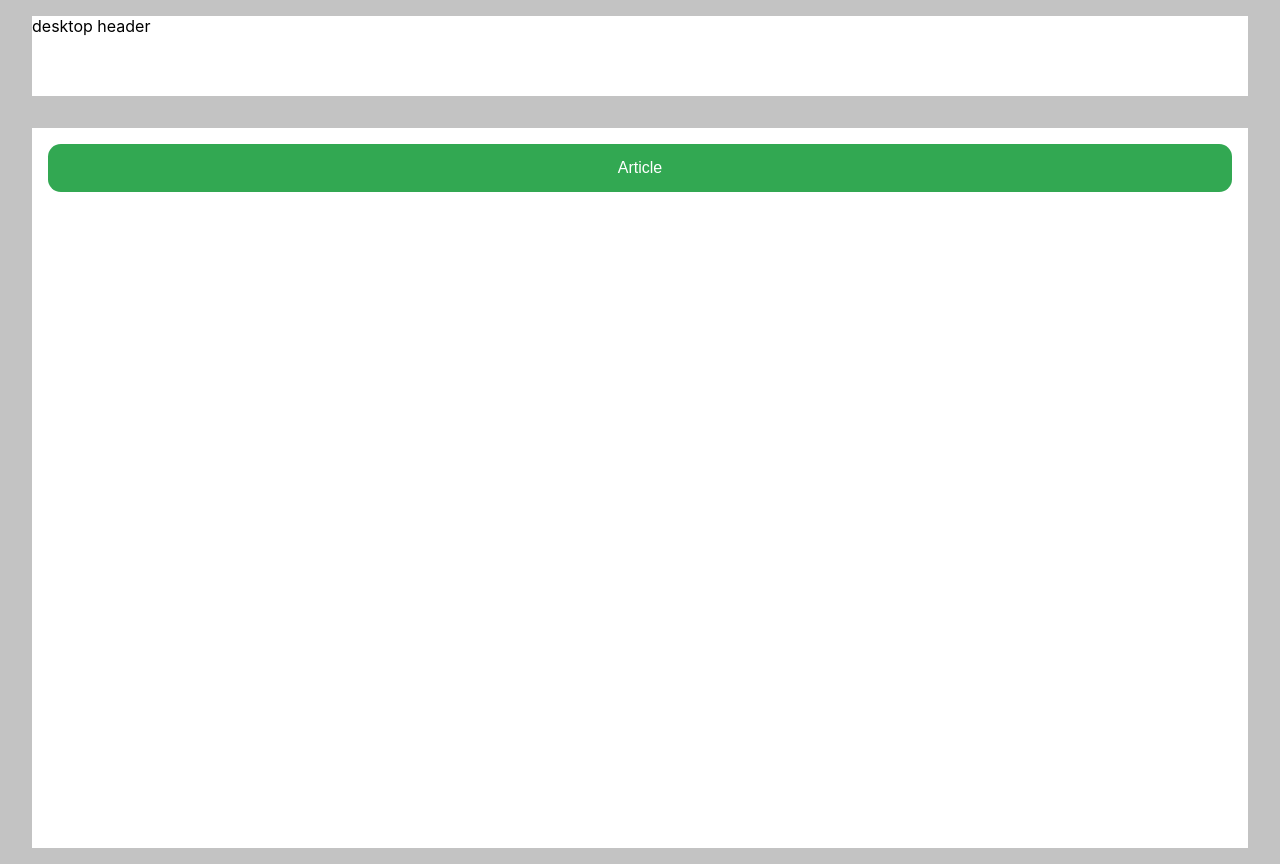
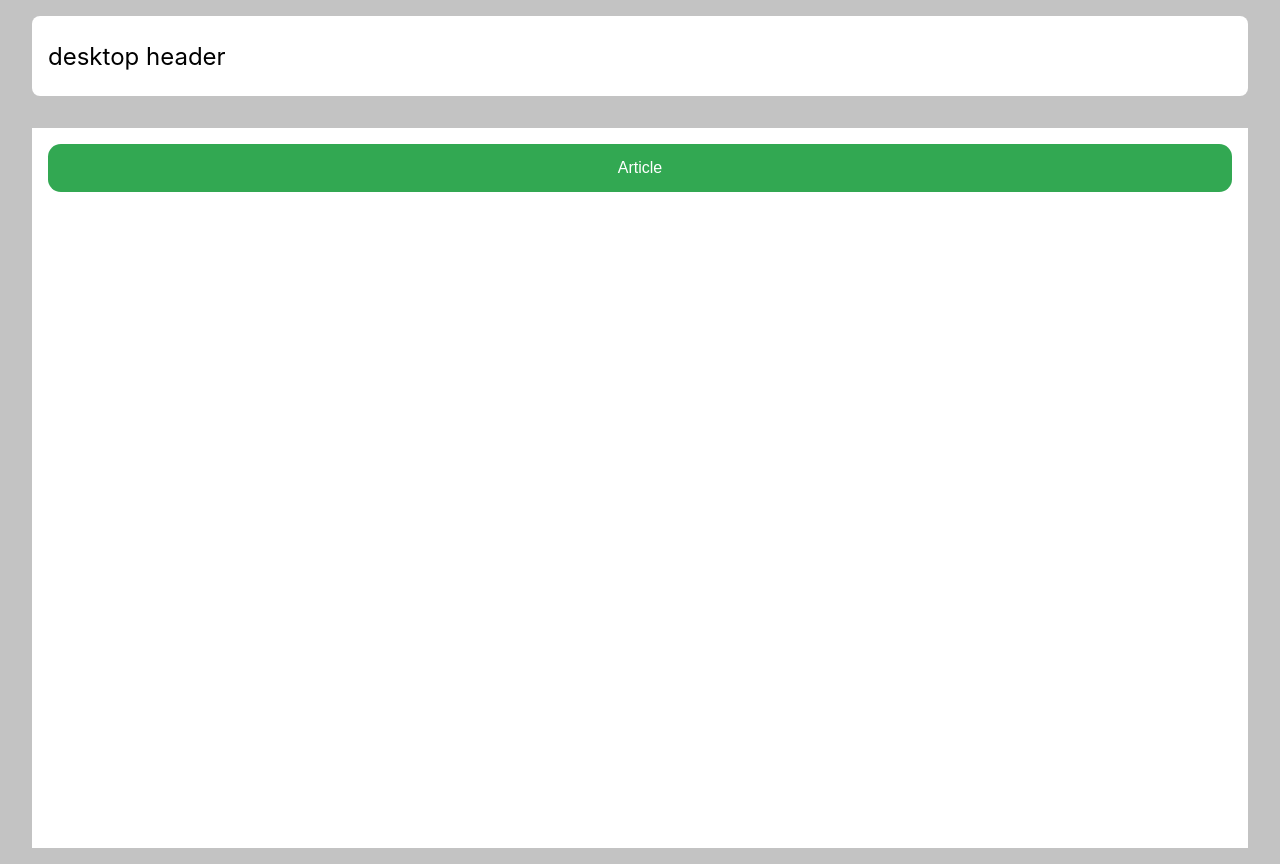
Before and after one commit to MengBoi/prusave-admin, a Next.js app: page / in a window 1280 px wide. Built offline with nearby package versions, Linux system fonts and the light colour scheme; a web font is replaced by a local one.

Commit message:
logout btn

```diff
--- a/components/ReusableComponent/DesktopHeader/DesktopHeader.module.css
+++ b/components/ReusableComponent/DesktopHeader/DesktopHeader.module.css
@@ -1,5 +1,31 @@
 .container {
+    display: flex;
+    align-items: center;
+    justify-content: space-between;
+    padding-left: 1rem;
+    padding-right: 1rem;
     width: 100%;
     height: 5rem;
     background-color: white;
+    border-radius: 0.5rem;
+    font-size: 1.5rem;
 }
+
+.name {
+    font-weight: bolder;
+    margin-left: 0.5rem;
+}
+
+.logoutBtn {
+    font-size: 1.1rem;
+    background-color: rgb(255, 0, 0);
+    padding: 1rem;
+    border-radius: 0.5rem;
+    color: white;
+    font-weight: bolder;
+}
+
+.welcomeContainer {
+    display: flex;
+    align-items: center;
+}
```
